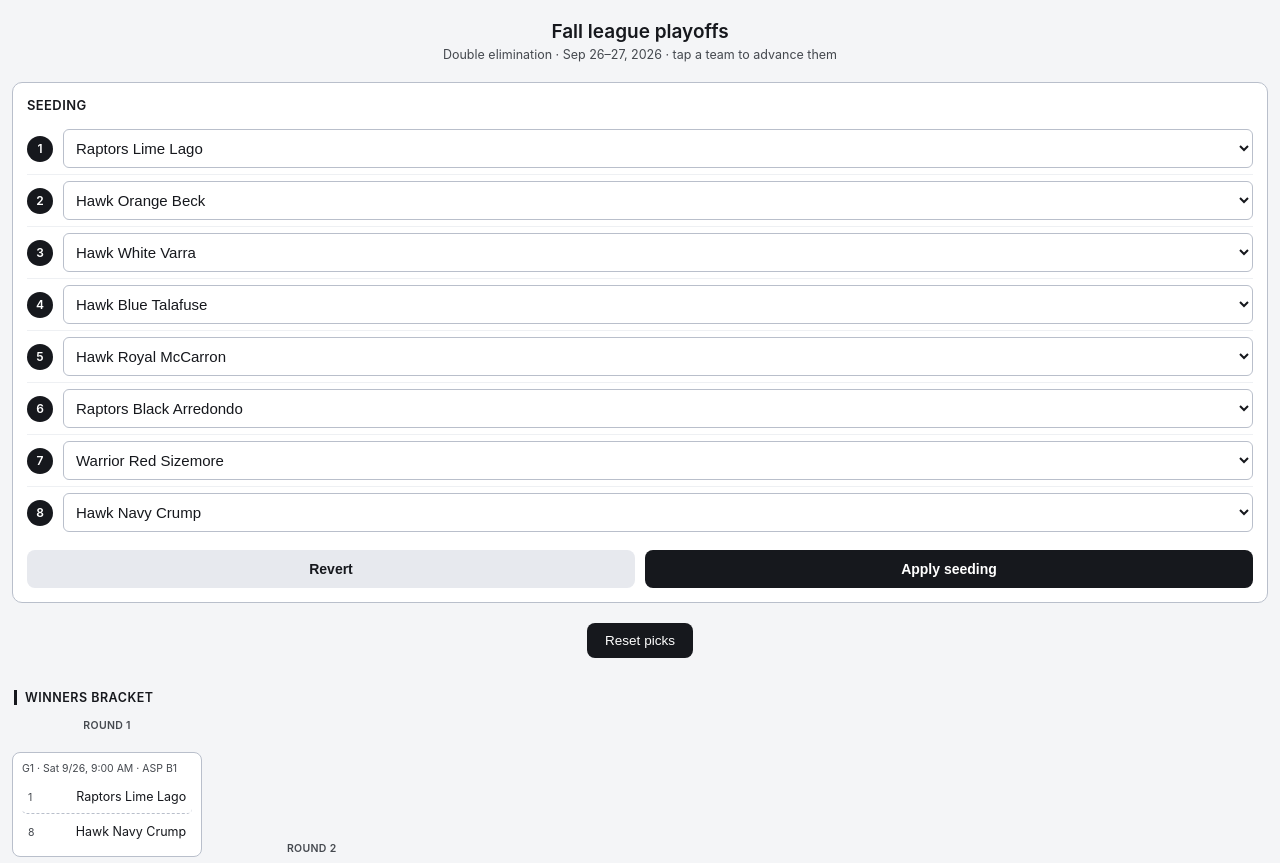
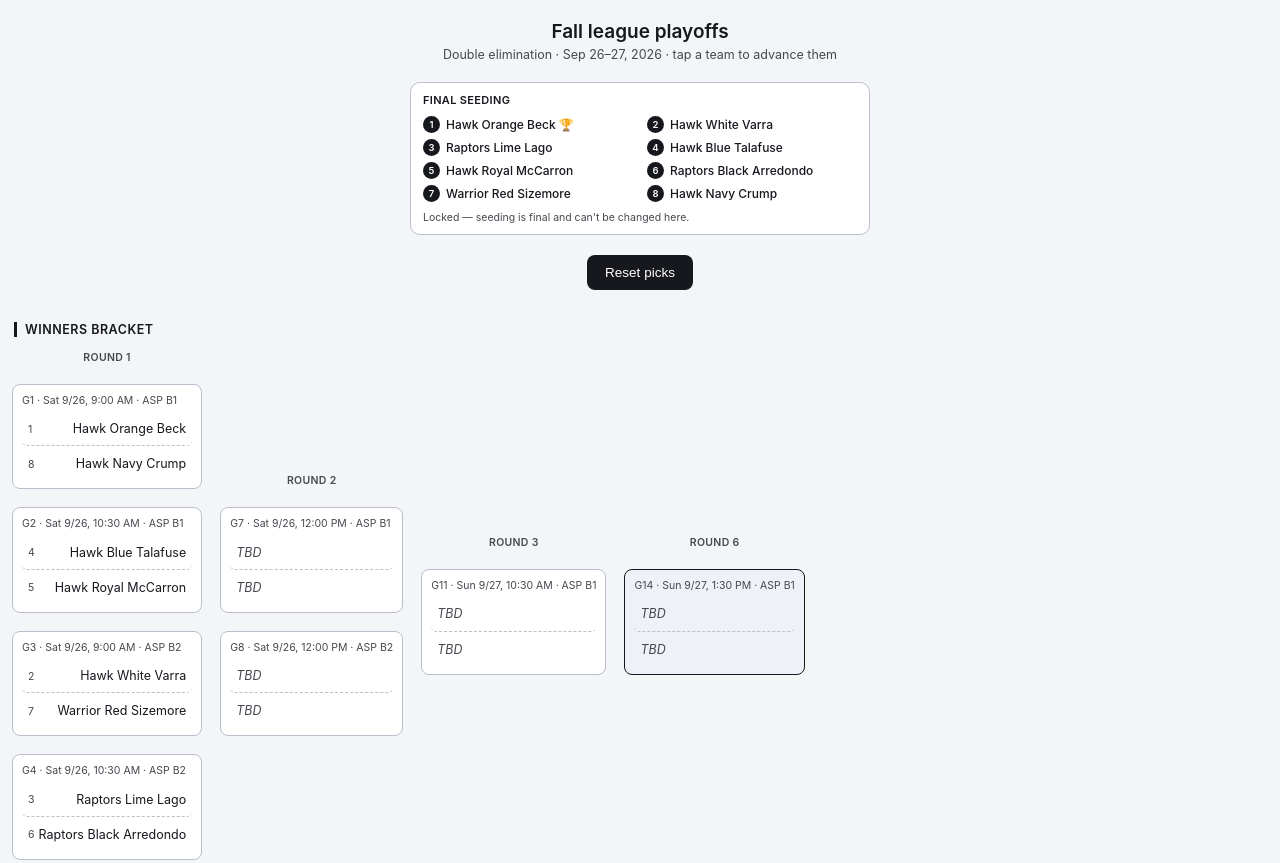
Before and after one commit to Saulnier/hawksPlayoffs, a plain HTML site: page index.html in a window 1280 px wide. Shown: the top 863 px of the page. Drawn offline with Linux system fonts and the light colour scheme.

Commit message:
Refactor seed panel styles and update seeding logic
Updated styles for seed panel, rows, and actions. Modified HTML structure for seeding display and adjusted JavaScript functions for rendering and applying seeds.

```diff
--- a/index.html
+++ b/index.html
@@ -29,34 +29,30 @@
 
   .seed-panel {
     background: var(--bg-card); border: 1px solid var(--line); border-radius: 10px;
-    padding: 14px; margin-bottom: 20px;
+    padding: 10px 12px; margin-bottom: 20px; max-width: 460px; margin-left: auto; margin-right: auto;
   }
   .seed-panel-title {
-    font-size: 13px; font-weight: 600; text-transform: uppercase; letter-spacing: 0.03em;
-    margin-bottom: 10px; color: var(--navy);
+    font-size: 11px; font-weight: 600; text-transform: uppercase; letter-spacing: 0.03em;
+    margin-bottom: 6px; color: var(--navy);
+  }
+  .seed-grid {
+    display: grid; grid-template-columns: 1fr 1fr; column-gap: 14px;
   }
   .seed-row {
-    display: flex; align-items: center; gap: 10px; padding: 6px 0;
-    border-bottom: 1px solid #eef0f3;
+    display: flex; align-items: center; gap: 6px; padding: 3px 0;
+    font-size: 12px;
   }
-  .seed-row:last-of-type { border-bottom: none; }
   .seed-badge {
-    flex-shrink: 0; width: 26px; height: 26px; border-radius: 50%; background: var(--navy);
-    color: #fff; font-size: 12px; font-weight: 600; display: flex; align-items: center; justify-content: center;
+    flex-shrink: 0; width: 17px; height: 17px; border-radius: 50%; background: var(--navy);
+    color: #fff; font-size: 9.5px; font-weight: 600; display: flex; align-items: center; justify-content: center;
   }
-  .seed-row select {
-    flex: 1; font-size: 15px; padding: 9px 8px; border-radius: 6px; border: 1px solid var(--line);
-    background: #fff; color: var(--navy); min-width: 0;
+  .seed-row .seed-name { font-weight: 500; flex: 1; white-space: nowrap; overflow: hidden; text-overflow: ellipsis; }
+  .trophy { font-size: 12px; margin-left: 3px; }
+  .lock-note { font-size: 10.5px; color: var(--text-muted); margin-top: 6px; }
+
+  @media (max-width: 360px) {
+    .seed-grid { grid-template-columns: 1fr; }
   }
-  .seed-actions { display: flex; gap: 10px; margin-top: 12px; }
-  .btn {
-    flex: 1; border: none; border-radius: 8px; padding: 11px 12px; font-size: 14px; font-weight: 600;
-    cursor: pointer;
-  }
-  .btn-primary { background: var(--navy); color: #fff; }
-  .btn-secondary { background: #e7e9ee; color: var(--navy); }
-  .btn:active { opacity: 0.85; }
-  .seed-warning { font-size: 12px; color: #a15c00; margin-top: 8px; display: none; }
 
   .toolbar { display: flex; justify-content: center; margin-bottom: 28px; }
   .reset-btn { background: var(--navy); color: #fff; border: none; border-radius: 8px; padding: 10px 18px; font-size: 13.5px; cursor: pointer; }
@@ -83,8 +79,9 @@
   .clickable { cursor: pointer; }
   .clickable:active { background: #dde3f3; }
   .winner { background: var(--win-bg); color: var(--win-text); font-weight: 600; }
+  .winner .trophy { display: inline; }
   .final .game { border: 1.5px solid var(--navy); background: #eef1f8; }
-  .champion-banner { text-align: center; margin-top: 18px; font-size: 15px; font-weight: 600; color: var(--navy); min-height: 22px; }
+  .champion-banner { text-align: center; margin-top: 18px; font-size: 16px; font-weight: 600; color: var(--navy); min-height: 24px; }
 
   @media (max-width: 420px) {
     .bracket { gap: 12px; }
@@ -98,13 +95,9 @@
 <div class="subtitle">Double elimination · Sep 26–27, 2026 · tap a team to advance them</div>
 
 <div class="seed-panel">
-  <div class="seed-panel-title">Seeding</div>
+  <div class="seed-panel-title">Final seeding</div>
   <div id="seed-rows"></div>
-  <div class="seed-warning" id="seed-warning">Two seeds have the same team — fix before applying.</div>
-  <div class="seed-actions">
-    <button class="btn btn-secondary" onclick="renderSeedRows()">Revert</button>
-    <button class="btn btn-primary" onclick="applySeeding()">Apply seeding</button>
-  </div>
+  <div class="lock-note">Locked — seeding is final and can't be changed here.</div>
 </div>
 
 <div class="toolbar"><button class="reset-btn" onclick="resetAll()">Reset picks</button></div>
@@ -118,11 +111,10 @@
 <div class="champion-banner" id="champion-banner"></div>
 
 <script>
-let SEEDS = {
-  1: "Raptors Lime Lago", 2: "Hawk Orange Beck", 3: "Hawk White Varra", 4: "Hawk Blue Talafuse",
+const SEEDS = {
+  1: "Hawk Orange Beck", 2: "Hawk White Varra", 3: "Raptors Lime Lago", 4: "Hawk Blue Talafuse",
   5: "Hawk Royal McCarron", 6: "Raptors Black Arredondo", 7: "Warrior Red Sizemore", 8: "Hawk Navy Crump"
 };
-const TEAM_POOL = Object.values(SEEDS);
 
 const GAMES = {
   G1:  { meta: "Sat 9/26, 9:00 AM · ASP B1",  slots: [{seed:1},{seed:8}] },
@@ -175,12 +167,13 @@ function setWinner(gameId, idx) {
 
 function resetAll() { winners = {}; render(); }
 
-function teamLabel(slot, name) {
-  if ('seed' in slot) return '<span class="seed">' + slot.seed + '</span>' + name;
-  return name;
+function teamLabel(slot, name, isChampion) {
+  const seedTag = ('seed' in slot) ? '<span class="seed">' + slot.seed + '</span>' : '';
+  const trophy = isChampion ? '<span class="trophy">🏆</span>' : '';
+  return seedTag + name + trophy;
 }
 
-function renderGame(gid) {
+function renderGame(gid, isFinal) {
   const g = GAMES[gid];
   const names = [resolveSlotName(g.slots[0]), resolveSlotName(g.slots[1])];
   const winIdx = winners[gid];
@@ -195,7 +188,8 @@ function renderGame(gid) {
       rows += '<div class="' + cls.join(' ') + '">' + content + '</div>';
       continue;
     }
-    content = teamLabel(g.slots[i], names[i]);
+    const isChampion = isFinal && winIdx === i;
+    content = teamLabel(g.slots[i], names[i], isChampion);
     if (winIdx === i) cls.push('winner');
     if (otherKnown) {
       cls.push('clickable');
@@ -212,7 +206,7 @@ function render() {
     { title: 'Round 1', games: ['G1','G2','G3','G4'] },
     { title: 'Round 2', games: ['G7','G8'] },
     { title: 'Round 3', games: ['G11'] },
-    { title: 'Championship', games: ['G14'], final: true }
+    { title: 'Round 6', games: ['G14'], final: true }
   ];
   const consOrder = [
     { title: 'Round 2', games: ['G5','G6'] },
@@ -223,47 +217,29 @@ function render() {
 
   document.getElementById('winners-bracket').innerHTML = winOrder.map(col =>
     '<div class="round' + (col.final ? ' final' : '') + '"><div class="round-title">' + col.title + '</div>' +
-    col.games.map(renderGame).join('') + '</div>'
+    col.games.map(gid => renderGame(gid, !!col.final)).join('') + '</div>'
   ).join('');
 
   document.getElementById('consolation-bracket').innerHTML = consOrder.map(col =>
     '<div class="round"><div class="round-title">' + col.title + '</div>' +
-    col.games.map(renderGame).join('') + '</div>'
+    col.games.map(gid => renderGame(gid, false)).join('') + '</div>'
   ).join('');
 
   const champBanner = document.getElementById('champion-banner');
   champBanner.textContent = winners['G14'] !== undefined
-    ? 'Champion: ' + resolveSlotName(GAMES['G14'].slots[winners['G14']])
+    ? '🏆 Champion: ' + resolveSlotName(GAMES['G14'].slots[winners['G14']])
     : '';
 }
 
 function renderSeedRows() {
   const container = document.getElementById('seed-rows');
-  let html = '';
+  let html = '<div class="seed-grid">';
   for (let s = 1; s <= 8; s++) {
-    html += '<div class="seed-row"><div class="seed-badge">' + s + '</div><select id="seed-input-' + s + '">' +
-      TEAM_POOL.map(name => '<option value="' + name + '"' + (SEEDS[s] === name ? ' selected' : '') + '>' + name + '</option>').join('') +
-      '</select></div>';
+    const trophy = s === 1 ? '<span class="trophy">🏆</span>' : '';
+    html += '<div class="seed-row"><div class="seed-badge">' + s + '</div><div class="seed-name">' + SEEDS[s] + trophy + '</div></div>';
   }
+  html += '</div>';
   container.innerHTML = html;
-  document.getElementById('seed-warning').style.display = 'none';
-}
-
-function applySeeding() {
-  const newSeeds = {};
-  const used = new Set();
-  let hasDupe = false;
-  for (let s = 1; s <= 8; s++) {
-    const val = document.getElementById('seed-input-' + s).value;
-    if (used.has(val)) hasDupe = true;
-    used.add(val);
-    newSeeds[s] = val;
-  }
-  document.getElementById('seed-warning').style.display = hasDupe ? 'block' : 'none';
-  if (hasDupe) return;
-  SEEDS = newSeeds;
-  winners = {};
-  render();
 }
 
 renderSeedRows();
```
